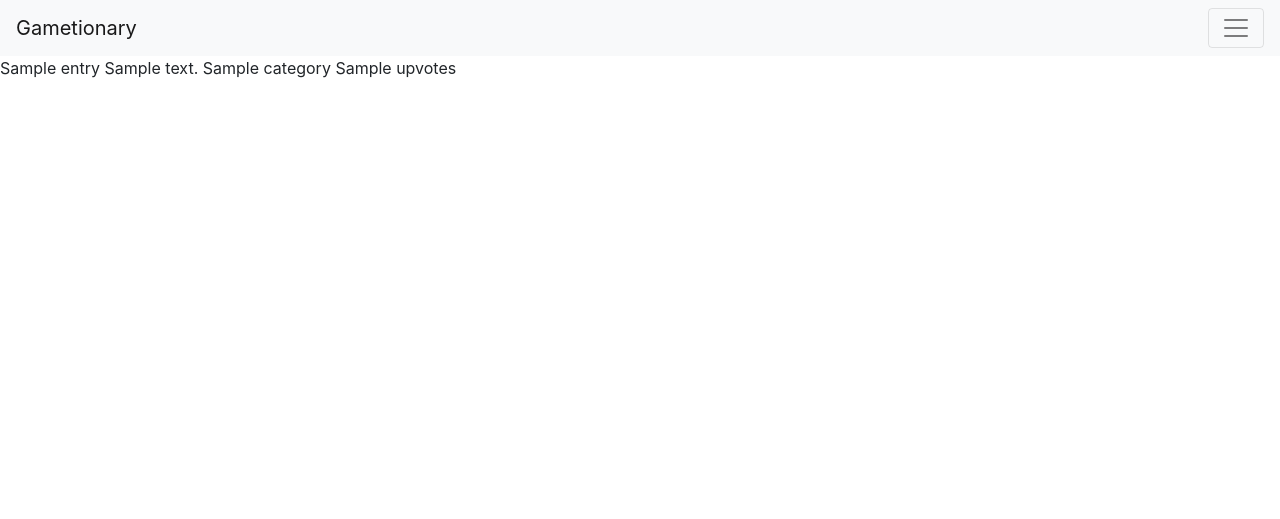
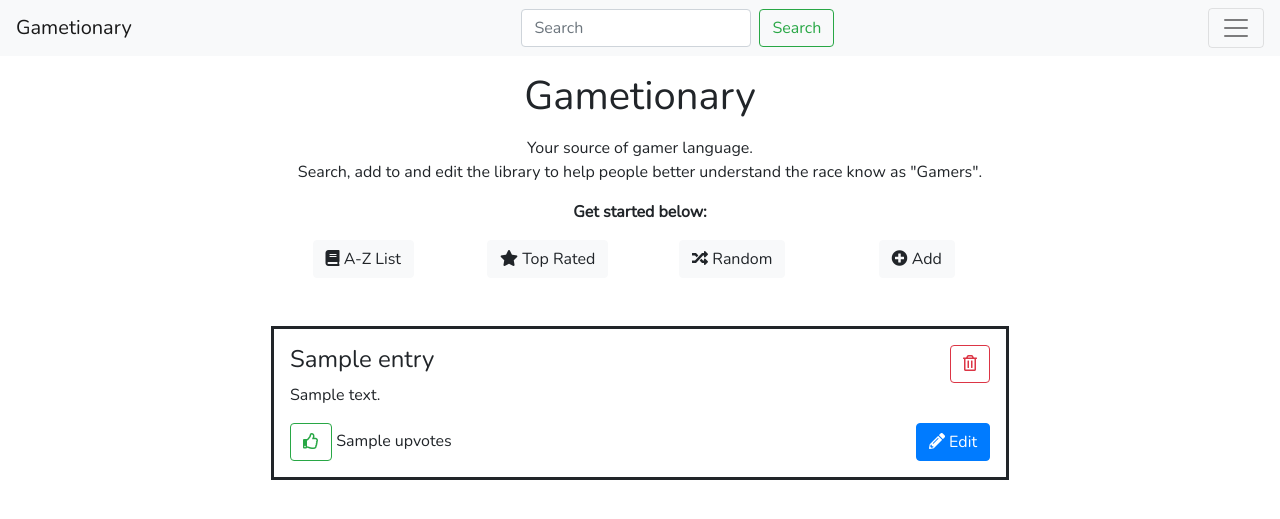
Before and after one commit to DTierneyDev/Gametionary, a Flask app: page / in a window 1280 px wide. Shown: the top 519 px of the page. Run offline with Flask 2, Linux system fonts and the light colour scheme; a database or web service that is not in the repository returns one stand-in record (values such as "Sample title"); some libraries are stand-ins or nearby versions.

Commit message:
Added more layout to index page, including entries.

```diff
--- a/static/css/style.css
+++ b/static/css/style.css
@@ -0,0 +1,23 @@
+body {
+    font-family: 'Nunito', sans-serif;
+}
+
+/* ---- CONTAINERS ---- */
+
+.page-container {
+        width: 100vw;
+    }
+
+.entry-container {
+    margin: 1em 0;
+    padding: 1em;
+    border-style: solid;
+}
+
+/* ---- MEDIA QUERIES ---- */
+
+@media (min-width: 768px) {
+    .page-container {
+        width: 60vw;
+    }
+}
--- a/templates/base.html
+++ b/templates/base.html
@@ -7,33 +7,43 @@
 	<meta http-equiv="X-UA-Compatible" content="ie=edge">
 	<link rel="stylesheet" href="https://cdnjs.cloudflare.com/ajax/libs/twitter-bootstrap/4.4.1/css/bootstrap.min.css">
 	<link rel="stylesheet" href="https://cdnjs.cloudflare.com/ajax/libs/font-awesome/5.11.2/css/all.min.css">
+    <link href="https://fonts.googleapis.com/css?family=Nunito&display=swap" rel="stylesheet">
 	<link rel="stylesheet" href="{{url_for('static', filename='css/style.css')}}">
 	<title>Gametionary</title>
 </head>
 
 <body>
-
+    <!-- NAVBAR -->
 	<nav class="navbar navbar-light bg-light">
 		<a class="navbar-brand" href="#">Gametionary</a>
+		<form class="form-inline my-2 my-lg-0">
+			<input class="form-control mr-sm-2" type="search" placeholder="Search">
+			<button class="btn btn-outline-success my-2 my-sm-0" type="submit">Search</button>
+		</form>
 		<button class="navbar-toggler" type="button" data-toggle="collapse" data-target="#navbarToggler" aria-controls="navbarToggler" aria-expanded="false" aria-label="Toggle navigation">
             <span class="navbar-toggler-icon"></span>
         </button>
-
 		<div class="collapse navbar-collapse" id="navbarToggler">
 			<ul class="navbar-nav mr-auto mt-2 mt-lg-0">
 				<li class="nav-item active">
-					<a class="nav-link" href="#">Home <span class="sr-only">(current)</span></a>
+					<a class="nav-link" href="#">Home</a>
 				</li>
 				<li class="nav-item">
-					<a class="nav-link" href="#">Link</a>
+					<a class="nav-link" href="#">A-Z List</a>
+				</li>
+				<li class="nav-item">
+					<a class="nav-link" href="#">Top Rated</a>
+				</li>
+				<li class="nav-item">
+					<a class="nav-link" href="#">Random</a>
+				</li>
+				<li class="nav-item">
+					<a class="nav-link" href="#">Add Entry</a>
 				</li>
 			</ul>
-			<form class="form-inline my-2 my-lg-0">
-				<input class="form-control mr-sm-2" type="search" placeholder="Search">
-				<button class="btn btn-outline-success my-2 my-sm-0" type="submit">Search</button>
-			</form>
 		</div>
 	</nav>
+    <!-- /NAVBAR -->
 
 	{% block content %}
 	{% endblock %}
--- a/templates/index.html
+++ b/templates/index.html
@@ -1,11 +1,76 @@
 {% extends 'base.html' %}
 {% block content %}
 
+<div class="container page-container">
+
+    <!-- INTRODUCTION -->
+    <div class="container mt-3 mb-5">
+		<div class="row text-center mb-2">
+			<div class="col-12">
+                <h1>Gametionary</h1>
+			</div>
+		</div>
+        <div class="row text-center">
+			<div class="col-12">
+				<p>
+					Your source of gamer language.</br>
+					Search, add to and edit the library to help people better understand the race know as "Gamers".
+				</p>
+			</div>
+		</div>
+        <div class="row text-center">
+			<div class="col-12">
+				<p>
+					<strong>Get started below:</strong>
+				</p>
+			</div>
+		</div>
+        <div class="row text-center">
+			<div class="col-3">
+				<button type="button" class="btn btn-introduction btn-light"><i class="fas fa-book"></i> A-Z List</button>
+			</div>
+            <div class="col-3">
+				<button type="button" class="btn btn-introduction btn-light"><i class="fas fa-star"></i> Top Rated</button>
+			</div>
+            <div class="col-3">
+				<button type="button" class="btn btn-introduction btn-light"><i class="fas fa-random"></i> Random</button>
+			</div>
+            <div class="col-3">
+				<button type="button" class="btn btn-introduction btn-light"><i class="fas fa-plus-circle"></i> Add</button>
+			</div>
+		</div>
+	</div>
+    <!-- /INTRODUCTION -->
+
+
+
+	<!-- ENTRY-CARDS -->
 	{% for entry in entries %}
-	{{entry.name}}
-	{{entry.description}}
-	{{entry.category}}
-	{{entry.upvotes}}
+	<div class="container-fluid entry-container">
+		<div class="row justify-content-center">
+			<div class="col-10">
+				<h4 class="entry-header">{{entry.name}}</h4>
+			</div>
+			<div class="col-2 text-right">
+				<button type="button" class="btn btn-outline-danger"><i class="far fa-trash-alt"></i></button>
+			</div>
+		</div>
+		<div class="row justify-content-center">
+			<div class="col-12">
+				<p class="entry-description">{{entry.description}}</p>
+			</div>
+		</div>
+		<div class="row justify-content-center">
+			<div class="col-6">
+				<button type="button" class="btn btn-outline-success entry-upvote-button"><i class="far fa-thumbs-up"></i></button><span class="entry-upvotes">  {{entry.upvotes}}</span>
+			</div>
+			<div class="col-6 text-right">
+				<button type="button" class="btn btn-primary entry-edit-button"><i class="fas fa-pencil-alt"></i> Edit</button>
+			</div>
+		</div>
+	</div>
 	{% endfor %}
+	<!-- /ENTRY-CARDS -->
+</div>
 
 {% endblock %}
```
